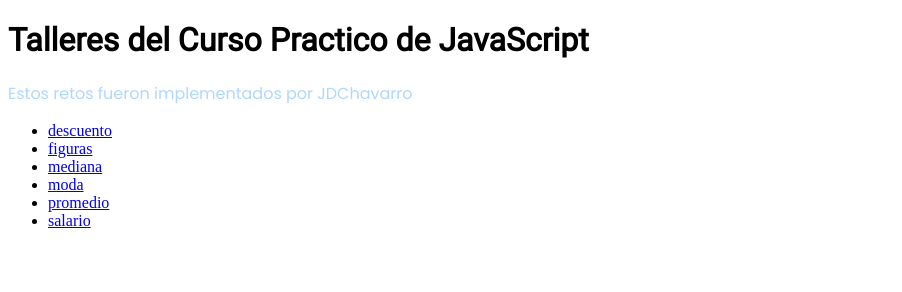
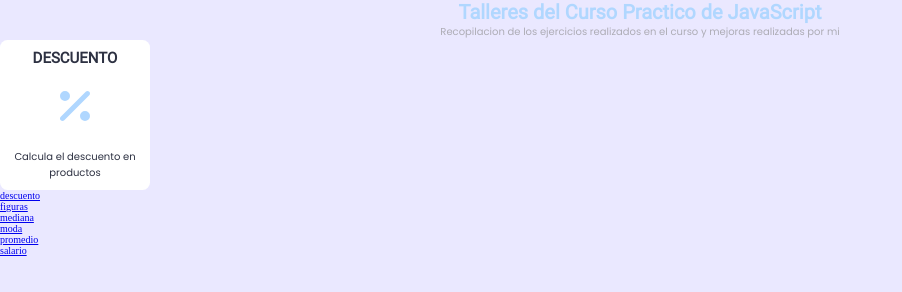
Before and after one commit to jdchavarro/curso-practico-javascript-by-platzi, a website built with webpack: page public/index.html in a window 1280 px wide. Shown: the whole page, without its empty margins (0-902 px from the left). Built offline with nearby package versions, Linux system fonts and the light colour scheme.

Commit message:
agregamos fontawesome y creamos el design de la card

```diff
--- a/package.json
+++ b/package.json
@@ -23,6 +23,7 @@
     "@babel/core": "^7.19.1",
     "@babel/plugin-transform-runtime": "^7.19.1",
     "@babel/preset-env": "^7.19.1",
+    "@fortawesome/fontawesome-free": "^6.2.0",
     "babel-loader": "^8.2.5",
     "css-loader": "^6.7.1",
     "html-webpack-plugin": "^5.5.0",
--- a/public/index.html
+++ b/public/index.html
@@ -7,10 +7,20 @@
     <title>Taller Practico JavaScript</title>
   </head>
   <body>
-    <header>
-      <h1>Talleres del Curso Practico de JavaScript</h1>
-      <p>Estos retos fueron implementados por JDChavarro</p>
+    <header class="header">
+      <h1 class="header__title">Talleres del Curso Practico de JavaScript</h1>
+      <p class="header__description">Recopilacion de los ejercicios realizados en el curso y mejoras realizadas por mi</p>
     </header>
+
+
+
+    <section>
+      <a class="card" href="./actividades/descuentos.html">
+        <h2 class="card__title">DESCUENTO</h2>
+        <p class="card__icon"><i class="fa-solid fa-percent"></i></p>
+        <p class="card__description">Calcula el descuento en productos</p>
+      </a>
+    </section>
 
     <section>
       <nav>
--- a/src/index.js
+++ b/src/index.js
@@ -1,4 +1,6 @@
 import '@styles/vars.css';
 import '@styles/index.css';
-
-console.log("hola mundo");
+import '@fortawesome/fontawesome-free/js/fontawesome'
+import '@fortawesome/fontawesome-free/js/solid'
+import '@fortawesome/fontawesome-free/js/regular'
+import '@fortawesome/fontawesome-free/js/brands'
--- a/src/styles/index.css
+++ b/src/styles/index.css
@@ -1,11 +1,55 @@
-h1 {
-  font-family: roboto;
+* {
+  margin: 0;
+  padding: 0;
+  box-sizing: border-box;
 }
 
-p {
-  font-family: poppins;
+:root {
+  font-size: 62.5%;
+  background-color: var(--light);
 }
 
-header p {
+.header {
+  display: flex;
+  flex-direction: column;
+  align-items: center;
+}
+
+.header__title {
+  font-family: roboto;
   color: var(--primary);
 }
+
+.header__description {
+  font-family: poppins;
+  color: var(--secondary);
+  text-align: center;
+}
+
+.card {
+  width: 15rem;
+  height: 15rem;
+  background-color: white;
+  border-radius: 5%;
+  display: flex;
+  flex-direction: column;
+  justify-content: space-around;
+  text-decoration: none;
+  color: var(--dark);
+}
+
+.card__title {
+  font-family: roboto;
+  text-align: center;
+}
+
+.card__icon {
+  text-align: center;
+  font-size: 4rem;
+  color: var(--primary);
+}
+
+.card__description {
+  font-family: poppins;
+  text-align: center;
+}
--- a/webpack.config.js
+++ b/webpack.config.js
@@ -14,7 +14,7 @@
     extensions: [".js"],
     alias: {
       "@styles": path.resolve(__dirname, "src/styles"),
-      "@images": path.resolve(__dirname, "src/assets/images")
+      "@images": path.resolve(__dirname, "src/assets/images"),
     }
   },
   module: {
@@ -53,7 +53,7 @@
       filename: "./index.html"
     }),
     new MiniCssExtractPlugin({
-      filename: "style/[name].[contenthash].css"
+      filename: "styles/[name].[contenthash].css"
     })
   ],
   devServer: {
```
Also changed, not shown: 1 other file.
